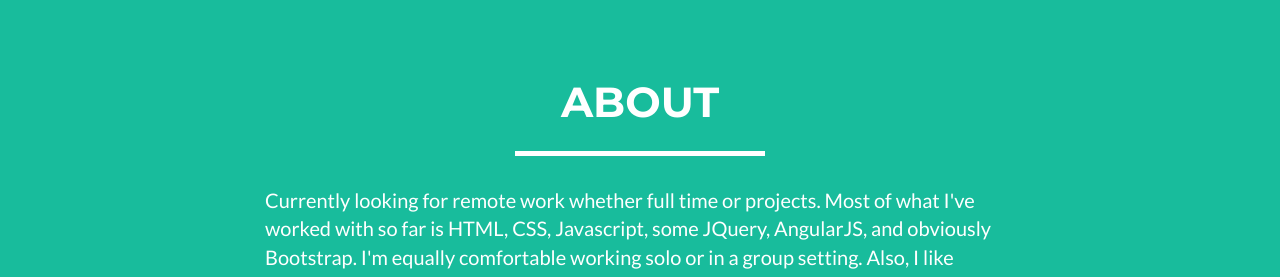
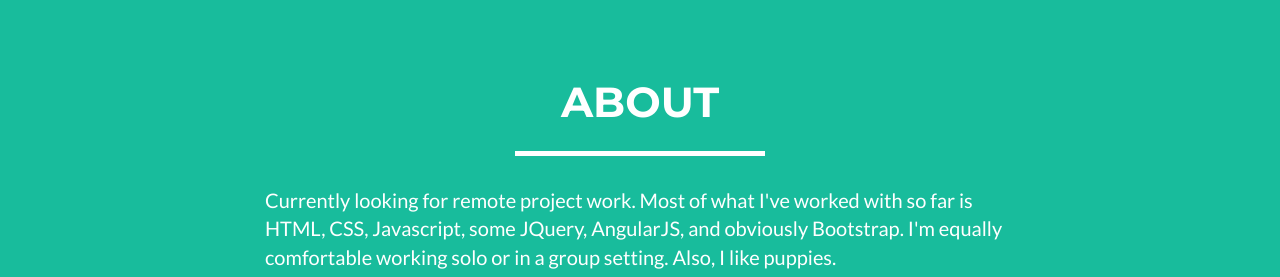
Before and after one commit to dephil29/bootstrap-portfolio, a website: page index.html in a window 1280 px wide. Shown: the part 1651-1928 px from the top of the page. Drawn offline with nearby package versions, Linux system fonts and the light colour scheme.

Commit message:
update about page

```diff
--- a/index.html
+++ b/index.html
@@ -169,7 +169,7 @@
             </div>
             <div class="row">
                 <div class="col-lg-8 col-lg-offset-2">
-                    <p>Currently looking for remote work whether full time or projects. Most of what I've worked with so far is HTML, CSS,
+                    <p>Currently looking for remote project work. Most of what I've worked with so far is HTML, CSS,
                       Javascript, some JQuery, AngularJS, and obviously Bootstrap. I'm equally comfortable working solo or in a group setting.
                       Also, I like puppies.
                     </p>
```
Also changed, not shown: img/portfolio/head.jpg (added).
